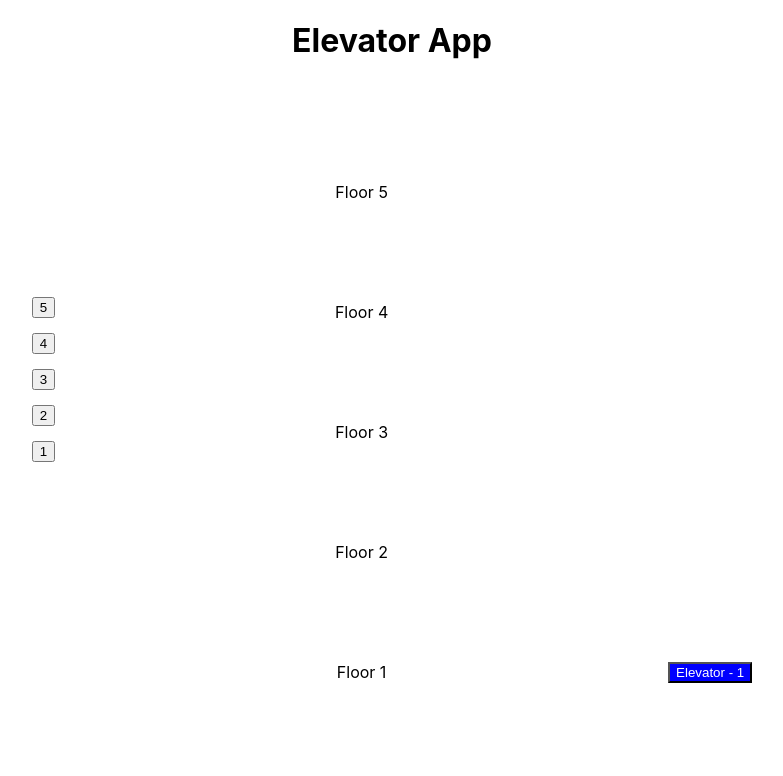
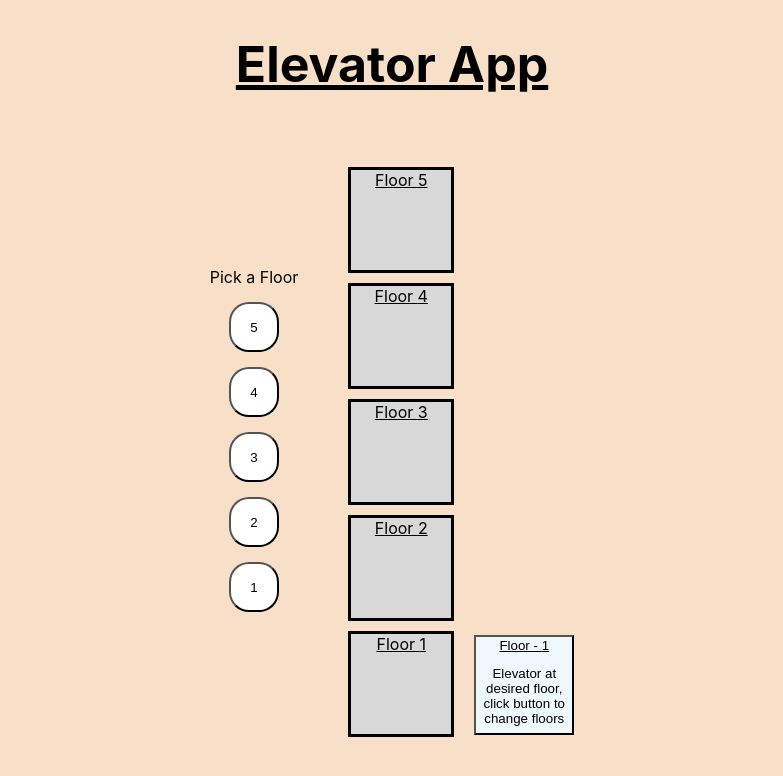
Before and after one commit to rodriguez-michael/20spokes_Challenge, a React (Create React App) app in the folder elevator_app/: page / in a window 1280 px wide. Shown: the top 776 px of the page, without its empty margins (248-1031 px from the left). Built offline with nearby package versions, Linux system fonts and the light colour scheme; the HTML template or start-up script is replaced by a standard one.

Commit message:
conditional rendering of text and some styling

```diff
--- a/elevator_app/src/components/Button.js
+++ b/elevator_app/src/components/Button.js
@@ -17,7 +17,7 @@ const Button = ({ floor, index}) => {
 
   return (
     <div>
-      <button onClick={handleClick} style={{marginTop: '15px'}}>{floor}</button>
+      <button onClick={handleClick} key={currentFloor} style={{marginTop: '15px', height: '50px', width: '50px', backgroundColor: 'white', cursor: 'pointer', borderRadius: '20px'}}>{floor}</button>
     </div>
   )
 }
--- a/elevator_app/src/components/Elevator.js
+++ b/elevator_app/src/components/Elevator.js
@@ -1,4 +1,4 @@
-import React, { useEffect, useRef } from 'react'
+import React, { useEffect, useState, useRef } from 'react'
 import { useRecoilState } from "recoil";
 import { createGlobalState } from "../globalstate/atom"
 
@@ -15,23 +15,36 @@ function usePrevious(value) {
 
 const Elevator = () => {
 
-  const [currentFloor, setCurrentFloor] = useRecoilState(createGlobalState);
+  const [currentFloor] = useRecoilState(createGlobalState);
+
+  const [elevatorStopped, setElevatorStopped] = useState(true)
 
   let prevFloor = usePrevious(currentFloor)
 
+  const transition = document?.querySelector('.elevator');
+
+  transition?.addEventListener('transitionstart', () => {
+    setElevatorStopped(false)
+  });
+
+  transition?.addEventListener('transitionend', () => {
+    setElevatorStopped(true)
+  });
+
+
   const switchFloors = () => {
     if(currentFloor.floor === 1){
-      return '580px'
+      return '508px'
     }else if(currentFloor.floor === 2){
-      return '460px'
+      return '390px'
     }else if(currentFloor.floor === 3){
-      return '340px'
+      return '275px'
     }else if(currentFloor.floor === 4){
-      return '220px'
+      return '160px'
     }else if(currentFloor.floor === 5){
-      return '100px'
+      return '41px'
     }else{
-      return '580px'
+      return '508px'
     }
   }
 
@@ -42,7 +55,7 @@ const Elevator = () => {
 
   return (
     <div style={{display: 'flex', flexDirection: 'column'}}>
-      <button className='elevator' style={{backgroundColor: 'blue', color: 'white', transitionTimingFunction: 'linear', transition: elevatorSpeed(), marginTop: switchFloors()}}>Elevator - {currentFloor.floor}</button>
+      <button className='elevator' style={{backgroundColor: '#F0F8FF', color: 'black', height: '100px', width: '100px', transitionTimingFunction: 'linear', transition: elevatorSpeed(), marginTop: switchFloors()}}><span style={{textDecoration: 'underline'}}>Floor - {currentFloor.floor}</span> {elevatorStopped && <p>Elevator at desired floor, click button to change floors</p>}</button>
     </div>
   )
 }
--- a/elevator_app/src/components/Floor.js
+++ b/elevator_app/src/components/Floor.js
@@ -1,15 +1,11 @@
 import React from 'react'
-import { useRecoilState } from "recoil";
-import { createGlobalState } from "../globalstate/atom"
 
 const Floor = ({ floor, index }) => {
 
-  const [currentFloor, setCurrentFloor] = useRecoilState(createGlobalState);
-
   return (
-    <div style={{display: 'flex', flexDirection: 'column', marginTop: '100px', alignContent: 'flex-end' }}>
-      <div>
-        Floor {floor}
+    <div style={{display: 'flex', flexDirection: 'column', marginBottom: '10px', alignContent: 'flex-end' }}>
+      <div style={{backgroundColor: '#D8D8D8', borderStyle: 'solid', height: '100px', width: '100px'}}>
+        <span style={{textDecoration: 'underline'}}>Floor {floor}</span>
       </div>
     </div>
   )
--- a/elevator_app/src/index.css
+++ b/elevator_app/src/index.css
@@ -5,6 +5,7 @@ body {
     sans-serif;
   -webkit-font-smoothing: antialiased;
   -moz-osx-font-smoothing: grayscale;
+  background-color: #F8E0C8;
 }
 
 code {
--- a/elevator_app/src/pages/HomePage.js
+++ b/elevator_app/src/pages/HomePage.js
@@ -1,21 +1,18 @@
 import React from 'react'
-import { useRecoilState } from "recoil";
-import { createGlobalState } from "../globalstate/atom"
 import Button from "../components/Button"
 import Floor from "../components/Floor"
 import Elevator from "../components/Elevator"
 
 const HomePage = () => {
 
-  const [currentFloor, setCurrentFloor] = useRecoilState(createGlobalState);
-
   let floors = [5, 4, 3, 2, 1]
 
   return (
     <div>
-        <h1>Elevator App</h1>
-      <div style={{display: 'flex', justifyContent: 'space-evenly'}}>
-        <div style={{marginTop: '200px'}}>
+        <h1 style={{color: 'black', textDecoration: 'underline', fontSize: '50px'}}>Elevator App</h1>
+      <div style={{display: 'flex', justifyContent: 'center'}}>
+        <div style={{marginTop: '140px'}}>
+          Pick a Floor
           {
             floors.map((floor, index) => (
               <Button key={index }floor={floor} index={index}/>
@@ -23,13 +20,16 @@ const HomePage = () => {
           }
         </div>
         <div>
+
+        </div>
+        <div style={{marginTop: '40px', marginLeft: '50px'}}>
           {
             floors.map((floor, index) => (
               <Floor key={index} floor={floor} index={index} />
             ))
           }
         </div>
-        <div>
+        <div style={{marginLeft: '20px'}}>
           <Elevator />
         </div>
       </div>
```
Also changed, not shown: 1 other file (tests, documents, lock files or other folders).
